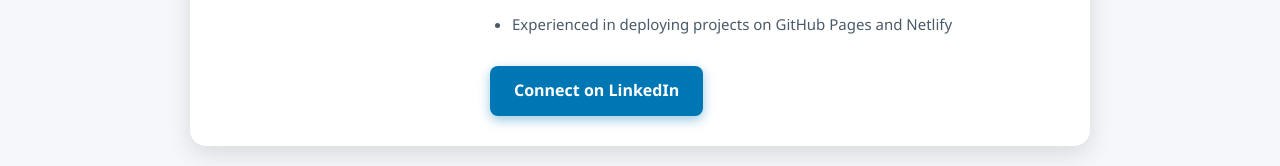
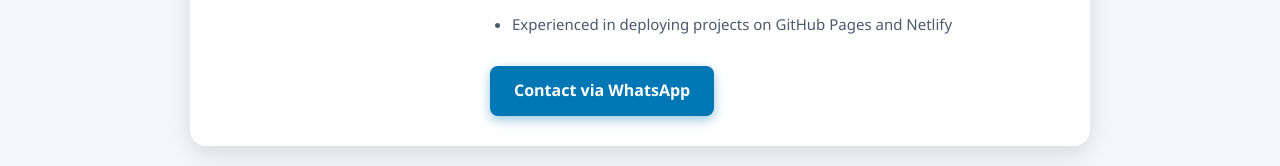
Before and after one commit to Junayed-Bin-Karim/6-Month-Frontend-Web-Development, a plain HTML site: page index.html in a window 1280 px wide. Shown: the part 5588-5754 px from the top of the page. Drawn offline with Linux system fonts and the light colour scheme.

Commit message:
Update project files

```diff
--- a/index.html
+++ b/index.html
@@ -308,10 +308,10 @@
           <li>Experienced in deploying projects on GitHub Pages and Netlify</li>
         </ul>
         <a
-          href="https://www.linkedin.com/in/junayed-bin-karim/"
+          href="https://wa.me/8801893255503"
           target="_blank"
           class="linkedin-btn"
-          >Connect on LinkedIn</a
+          >Contact via WhatsApp</a
         >
       </div>
     </div>
```
